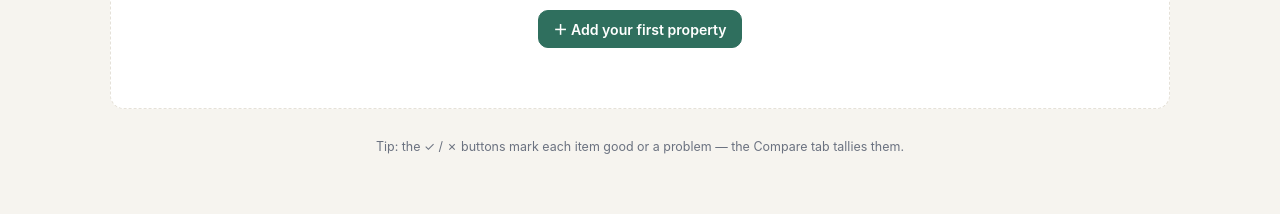
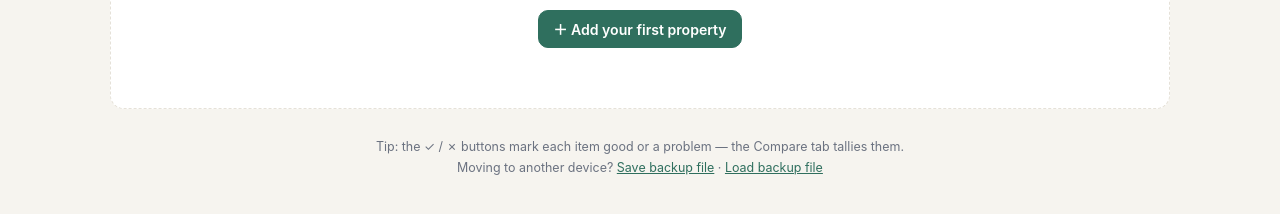
Before and after one commit to willpandiscia-lang/apartment-hunt, a plain HTML site: page index.html in a window 1280 px wide. Shown: the part 428-642 px from the top of the page. Drawn offline with Linux system fonts and the light colour scheme.

Commit message:
Add files via upload

```diff
--- a/index.html
+++ b/index.html
@@ -207,7 +207,8 @@
 
 <div class="modal" id="modal" onclick="this.classList.remove('show')"><img id="modalImg" alt="Floor plan"></div>
 
-<footer>Tip: the ✓ / ✗ buttons mark each item good or a problem — the Compare tab tallies them.</footer>
+<footer>Tip: the ✓ / ✗ buttons mark each item good or a problem — the Compare tab tallies them.<br>
+<span style="display:inline-block;margin-top:6px">Moving to another device? <a href="#" onclick="exportData();return false" style="color:var(--accent)">Save backup file</a> · <a href="#" onclick="document.getElementById('importFile').click();return false" style="color:var(--accent)">Load backup file</a></span></footer>
 
 <script>
 const CHECKLIST = [
```
